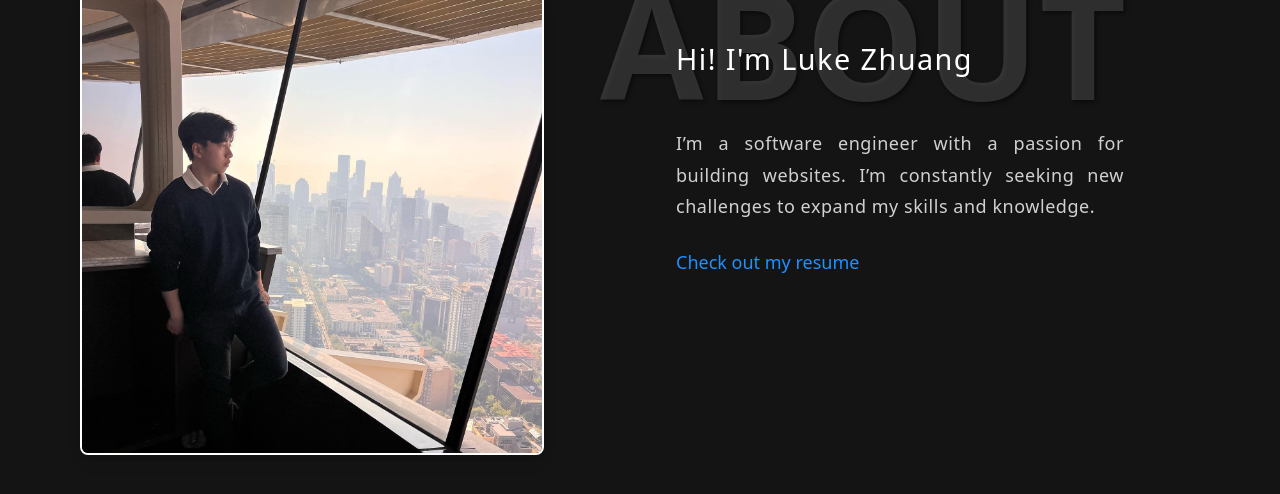
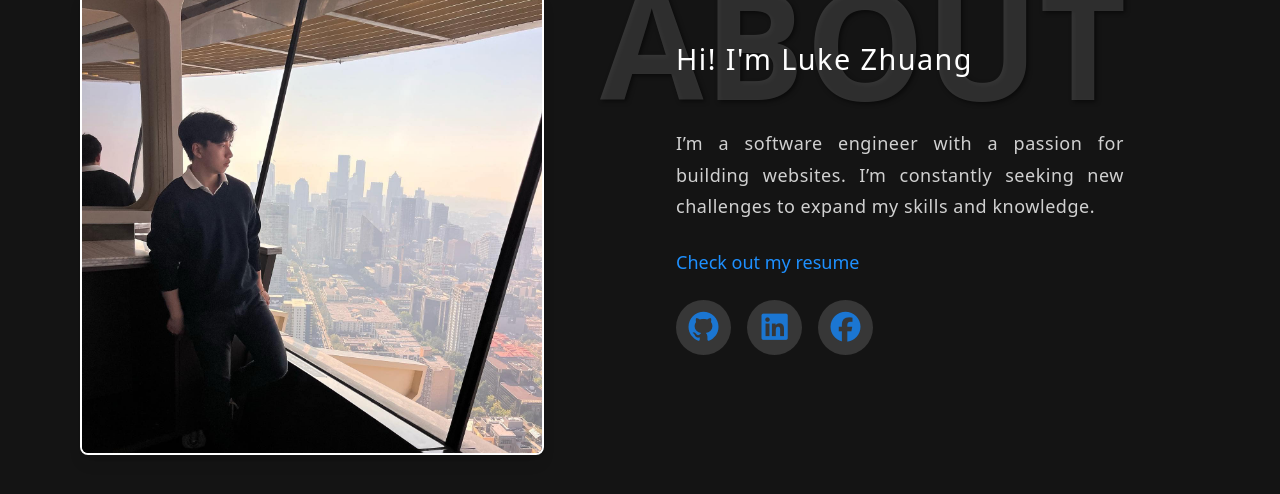
Before and after one commit to Luke7787/website-portfolio, a Next.js app in the folder luke-portfolio/: page / in a window 1280 px wide. Shown: the part 873-1367 px from the top of the page. Built offline with nearby package versions, Linux system fonts and the light colour scheme.

Commit message:
added contact me now buttons

```diff
--- a/luke-portfolio/src/app/page.tsx
+++ b/luke-portfolio/src/app/page.tsx
@@ -145,6 +145,110 @@ export default function Page() {
             >
               Check out my resume
             </p>
+
+            {/* Social Icons */}
+            <div
+              className="
+                mt-6
+                flex
+                gap-4
+                md:translate-x-19
+                md:-translate-y-12.5
+              "
+            >
+              {/* GitHub */}
+              <a
+                href="https://github.com/Luke7787"
+                target="_blank"
+                rel="noopener noreferrer"
+                className="
+                  group
+                  inline-flex
+                  h-13.75
+                  w-13.75
+                  items-center
+                  justify-center
+                  rounded-full
+                  bg-white/15
+                  transition-all
+                  duration-300
+                  hover:scale-110
+                "
+              >
+                <i
+                  className="
+                    fab fa-github
+                    text-[30px]
+                    text-[#1B76D2]
+                    transition-colors
+                    duration-300
+                    group-hover:text-white
+                  "
+                />
+              </a>
+
+              {/* LinkedIn */}
+              <a
+                href="https://www.linkedin.com/in/zhuangluke/"
+                target="_blank"
+                rel="noopener noreferrer"
+                className="
+                  group
+                  inline-flex
+                  h-13.75
+                  w-13.75
+                  items-center
+                  justify-center
+                  rounded-full
+                  bg-white/15
+                  transition-all
+                  duration-300
+                  hover:scale-110
+                "
+              >
+                <i
+                  className="
+                    fab fa-linkedin
+                    text-[30px]
+                    text-[#1B76D2]
+                    transition-colors
+                    duration-300
+                    group-hover:text-white
+                  "
+                />
+              </a>
+
+              {/* Facebook */}
+              <a
+                href="https://www.facebook.com/luke.zhuang/"
+                target="_blank"
+                rel="noopener noreferrer"
+                className="
+                  group
+                  inline-flex
+                  h-13.75
+                  w-13.75
+                  items-center
+                  justify-center
+                  rounded-full
+                  bg-white/15
+                  transition-all
+                  duration-300
+                  hover:scale-110
+                "
+              >
+                <i
+                  className="
+                    fab fa-facebook
+                    text-[30px]
+                    text-[#1B76D2]
+                    transition-colors
+                    duration-300
+                    group-hover:text-white
+                  "
+                />
+              </a>
+            </div>
           </div>
         </div>
       </section>
```
